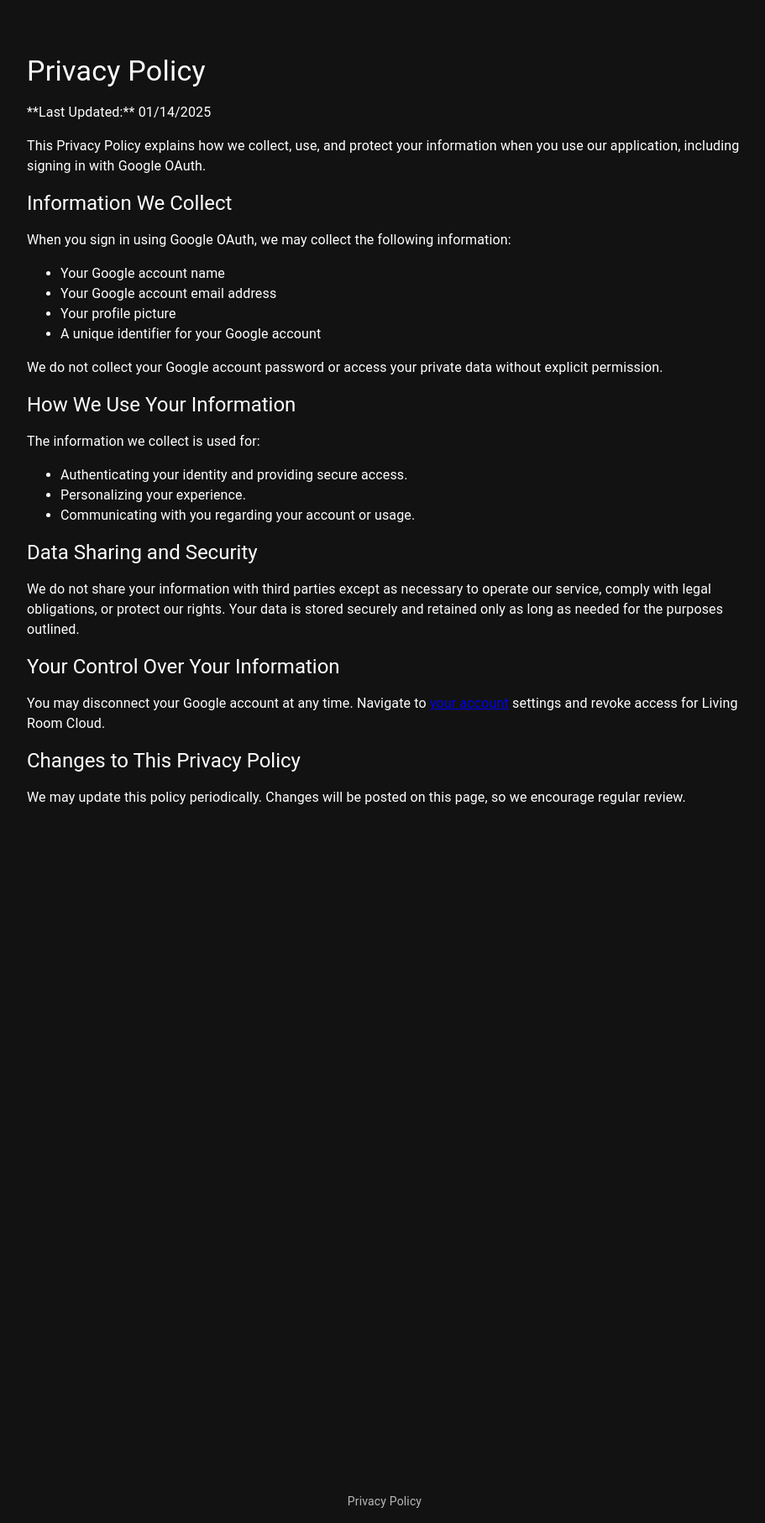
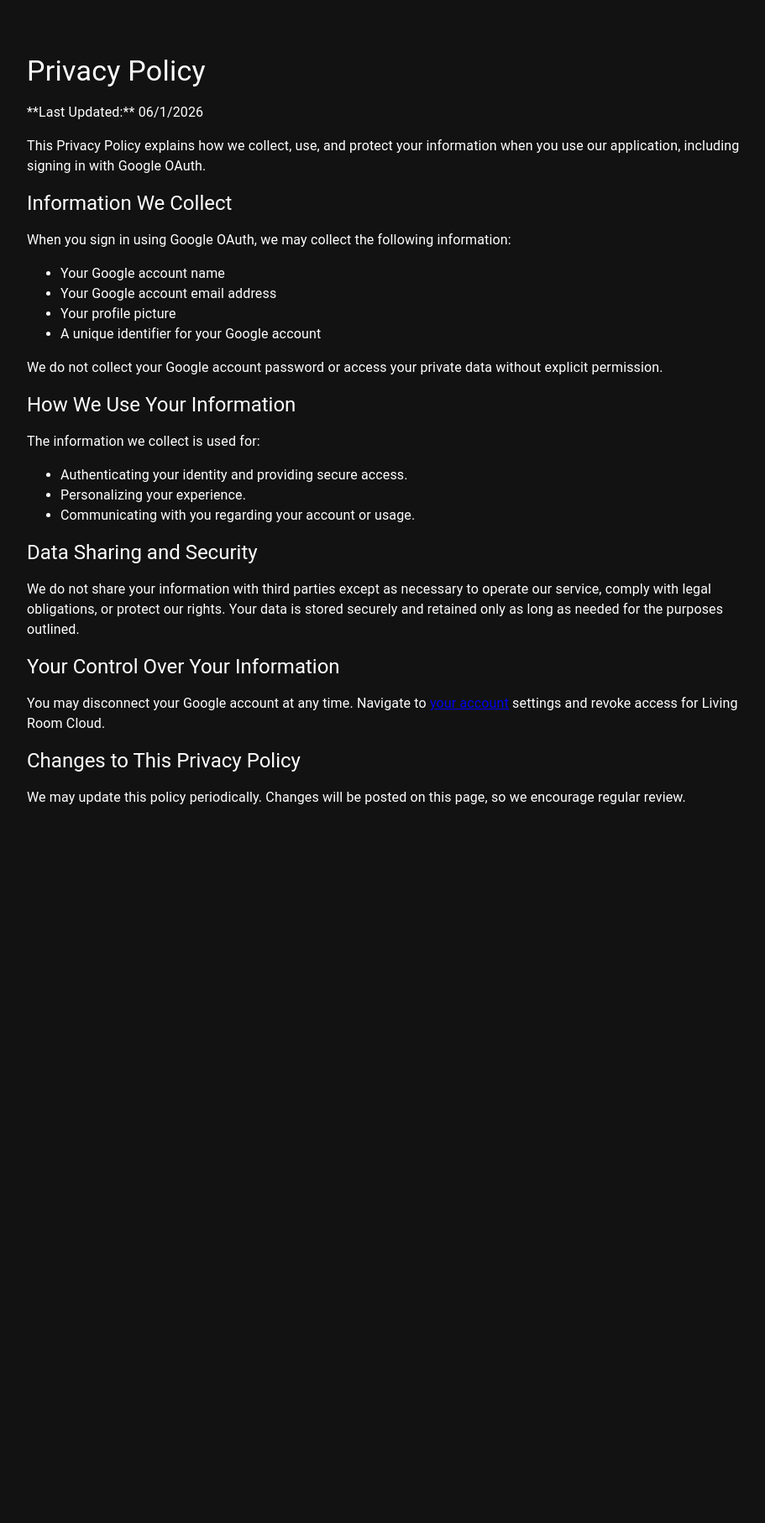
Before and after one commit to vekjja/torch.cloud, a Next.js app: page /privacy in a window 1280 px wide. Shown: the whole page at 84% size, without its empty margins (182-1093 px from the left). After the commit the page ends 978 px from the top, so only its background shows below. Built offline with nearby package versions, Linux system fonts and the light colour scheme.

Commit message:
dashboard

```diff
--- a/src/app/components/Dashboard.tsx
+++ b/src/app/components/Dashboard.tsx
@@ -3,7 +3,7 @@
 import TopBar from "./TopBar";
 import { Box } from "@mui/material";
 import { Session } from "next-auth";
-import OpenAIChat from "./OpenAIChat";
+// import OpenAIChat from "./OpenAIChat";
 
 interface DashboardProps {
   session: Session;
@@ -14,7 +14,7 @@
     <Box onClick={() => {}}>
       <TopBar session={session} />
       <Box sx={{ padding: 2 }}>
-        <OpenAIChat />
+        {/* <OpenAIChat /> */}
       </Box>
     </Box>
   );
--- a/src/app/components/TopBar.tsx
+++ b/src/app/components/TopBar.tsx
@@ -44,7 +44,7 @@
                 sx={{ marginRight: 2 }}
               />
               <Typography variant="h6" component="div">
-                Welcome, {session.user?.name}
+                {/* Welcome, {session.user?.name} */}
               </Typography>
               <Box sx={{ flexGrow: 1 }} />
               <Settings />
--- a/src/app/layout.tsx
+++ b/src/app/layout.tsx
@@ -2,7 +2,6 @@
 import "./globals.css";
 import type { Metadata } from "next";
 import ClientProviders from "./ClientProviders";
-import { Box, Link, Typography } from "@mui/material";
 
 export const metadata: Metadata = {
   title: "Torch Cloud",
@@ -24,14 +23,7 @@
       <body>
         <ClientProviders>
           {children}
-          {/* Footer / Privacy link */}
-          <Box sx={{ width: "100%", textAlign: "center", padding: "1rem", marginTop: "100vh" }}>
-            <Link href="/privacy" color="inherit" underline="none">
-              <Typography variant="body2" sx={{ color: "text.secondary" }}>
-                Privacy Policy
-              </Typography>
-            </Link>
-          </Box>
+
         </ClientProviders>
       </body>
     </html>
--- a/src/app/privacy/page.tsx
+++ b/src/app/privacy/page.tsx
@@ -11,7 +11,7 @@
         Privacy Policy
       </Typography>
       <Typography variant="body1" sx={{ mb: 2 }}>
-        **Last Updated:** 01/14/2025
+        **Last Updated:** 06/1/2026
       </Typography>
       <Typography variant="body1" sx={{ mb: 2 }}>
         This Privacy Policy explains how we collect, use, and protect your
```
Also changed, not shown: src/app/components/SignInButton.tsx (+9 -6 lines), src/app/page.tsx (+15 -6 lines).
